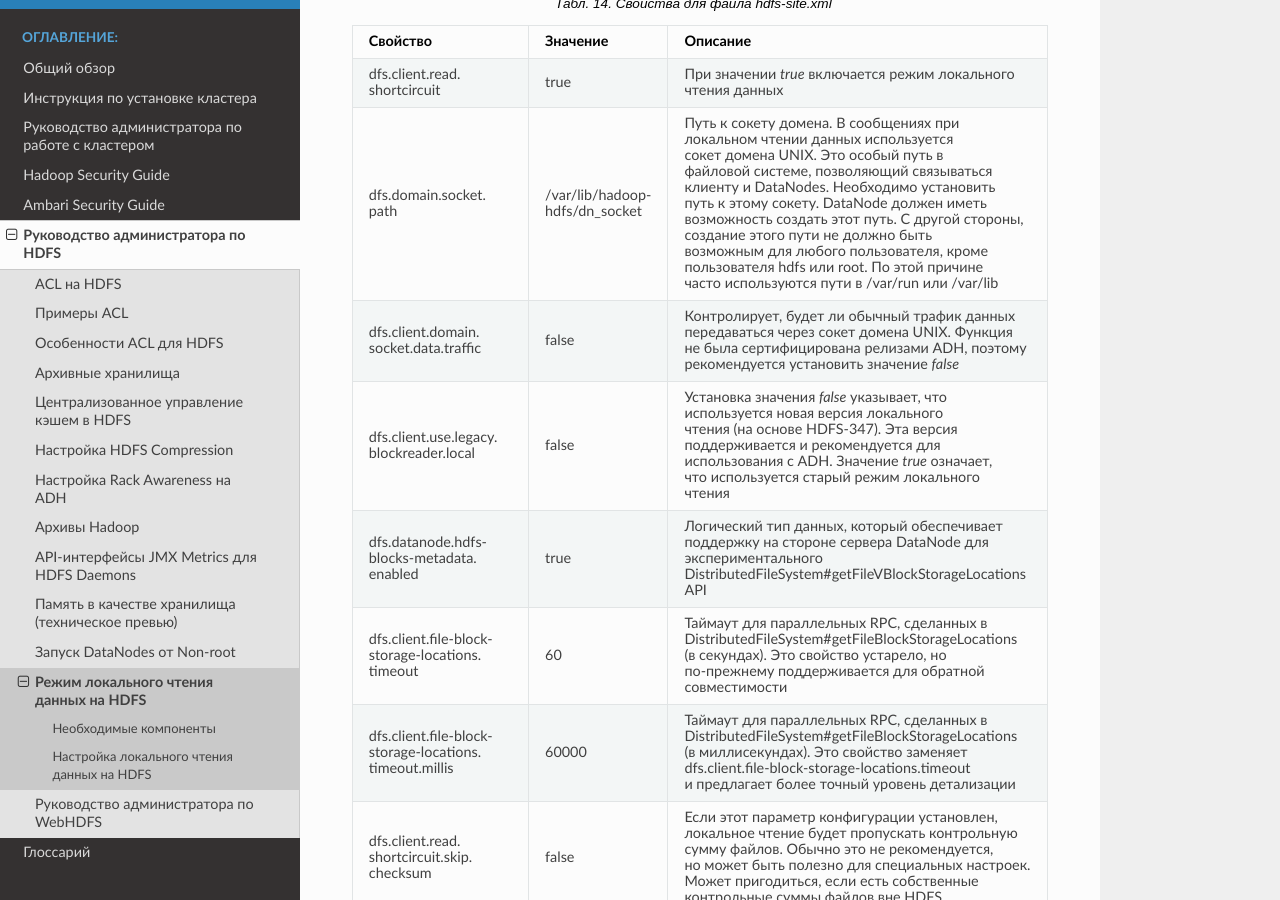
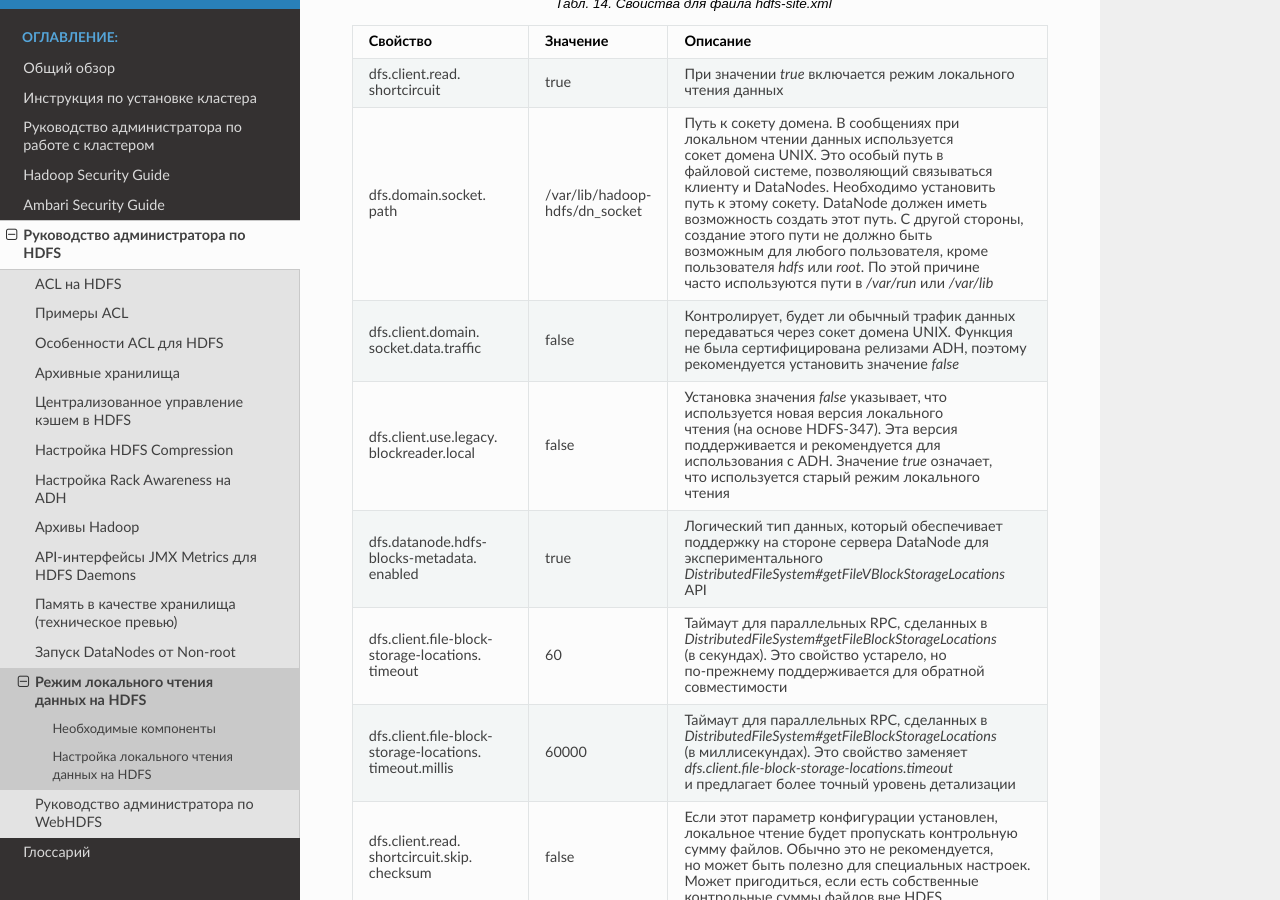
Before and after one commit to arenadata/docs_adps, a Sphinx documentation site: the page built from source/HDFSadmin/Short-Circuit.rst, in a window 1280 px wide and 900 px high, scrolled down 649 px. Built offline with Sphinx 7.4.7 and the Read the Docs theme 2.0.0, drawn with Linux system fonts in a browser that asks for light colours.

```diff
--- a/source/HDFSadmin/Short-Circuit.rst
+++ b/source/HDFSadmin/Short-Circuit.rst
@@ -28,12 +28,12 @@
    :widths: 15, 10, 25
 
    "dfs.client.read. |br| shortcircuit", "true", "При значении *true* включается режим локального |br| чтения данных"
-   "dfs.domain.socket. |br| path", "/var/lib/hadoop- |br| hdfs/dn_socket", "Путь к сокету домена. В сообщениях при |br| локальном чтении данных используется |br| сокет домена UNIX. Это особый путь в |br| файловой системе, позволяющий связываться |br| клиенту и DataNodes. Необходимо установить |br| путь к этому сокету. DataNode должен иметь |br| возможность создать этот путь. С другой стороны, |br| создание этого пути не должно быть |br| возможным для любого пользователя, кроме |br| пользователя hdfs или root. По этой причине |br| часто используются пути в /var/run или /var/lib"
+   "dfs.domain.socket. |br| path", "/var/lib/hadoop- |br| hdfs/dn_socket", "Путь к сокету домена. В сообщениях при |br| локальном чтении данных используется |br| сокет домена UNIX. Это особый путь в |br| файловой системе, позволяющий связываться |br| клиенту и DataNodes. Необходимо установить |br| путь к этому сокету. DataNode должен иметь |br| возможность создать этот путь. С другой стороны, |br| создание этого пути не должно быть |br| возможным для любого пользователя, кроме |br| пользователя *hdfs* или *root*. По этой причине |br| часто используются пути в */var/run* или */var/lib*"
    "dfs.client.domain. |br| socket.data.traffic", "false", "Контролирует, будет ли обычный трафик данных |br| передаваться через сокет домена UNIX. Функция |br| не была сертифицирована релизами ADH, поэтому |br| рекомендуется установить значение *false*"
    "dfs.client.use.legacy. |br| blockreader.local", "false", "Установка значения *false* указывает, что |br| используется новая версия локального |br| чтения (на основе HDFS-347). Эта версия |br| поддерживается и рекомендуется для |br| использования с ADH. Значение *true* означает, |br| что используется старый режим локального |br| чтения"
-   "dfs.datanode.hdfs- |br| blocks-metadata. |br| enabled", "true", "Логический тип данных, который обеспечивает |br| поддержку на стороне сервера DataNode для |br| экспериментального |br| DistributedFileSystem#getFileVBlockStorageLocations |br| API"
-   "dfs.client.file-block- |br| storage-locations. |br| timeout", "60", "Таймаут для параллельных RPC, сделанных в |br|  DistributedFileSystem#getFileBlockStorageLocations |br| (в секундах). Это свойство устарело, но |br| по-прежнему поддерживается для обратной |br| совместимости"
-   "dfs.client.file-block- |br| storage-locations. |br| timeout.millis", "60000", "Таймаут для параллельных RPC, сделанных в |br|  DistributedFileSystem#getFileBlockStorageLocations |br| (в миллисекундах). Это свойство заменяет |br| dfs.client.file-block-storage-locations.timeout |br| и предлагает более точный уровень детализации"
+   "dfs.datanode.hdfs- |br| blocks-metadata. |br| enabled", "true", "Логический тип данных, который обеспечивает |br| поддержку на стороне сервера DataNode для |br| экспериментального |br| *DistributedFileSystem#getFileVBlockStorageLocations* |br| API"
+   "dfs.client.file-block- |br| storage-locations. |br| timeout", "60", "Таймаут для параллельных RPC, сделанных в |br|  *DistributedFileSystem#getFileBlockStorageLocations* |br| (в секундах). Это свойство устарело, но |br| по-прежнему поддерживается для обратной |br| совместимости"
+   "dfs.client.file-block- |br| storage-locations. |br| timeout.millis", "60000", "Таймаут для параллельных RPC, сделанных в |br|  *DistributedFileSystem#getFileBlockStorageLocations* |br| (в миллисекундах). Это свойство заменяет |br| *dfs.client.file-block-storage-locations.timeout* |br| и предлагает более точный уровень детализации"
    "dfs.client.read. |br| shortcircuit.skip. |br| checksum", "false", "Если этот параметр конфигурации установлен, |br| локальное чтение будет пропускать контрольную |br| сумму файлов. Обычно это не рекомендуется, |br| но может быть полезно для специальных настроек. |br| Может пригодиться, если есть собственные |br| контрольные суммы файлов вне HDFS"
    "dfs.client.read. |br| shortcircuit.streams. |br| cache.size", "256", "DFSClient поддерживает кэш недавно открытых |br| файловых дескрипторов. Параметр управляет |br| размером кэша. При установке значения выше |br| указанного будут использоваться дополнительные |br| дескрипторы файлов, но они могут обеспечить |br| лучшую производительность при рабочей нагрузке |br| с большим количеством запросов"
    "dfs.client.read. |br| shortcircuit.streams. |br| cache.expiry.ms", "300000", "Контролирует минимальный промежуток времени |br| нахождения файловых дескрипторов в контексте |br| кэша клиента, прежде чем они могут быть закрыты |br| (в миллисекундах)"
```
